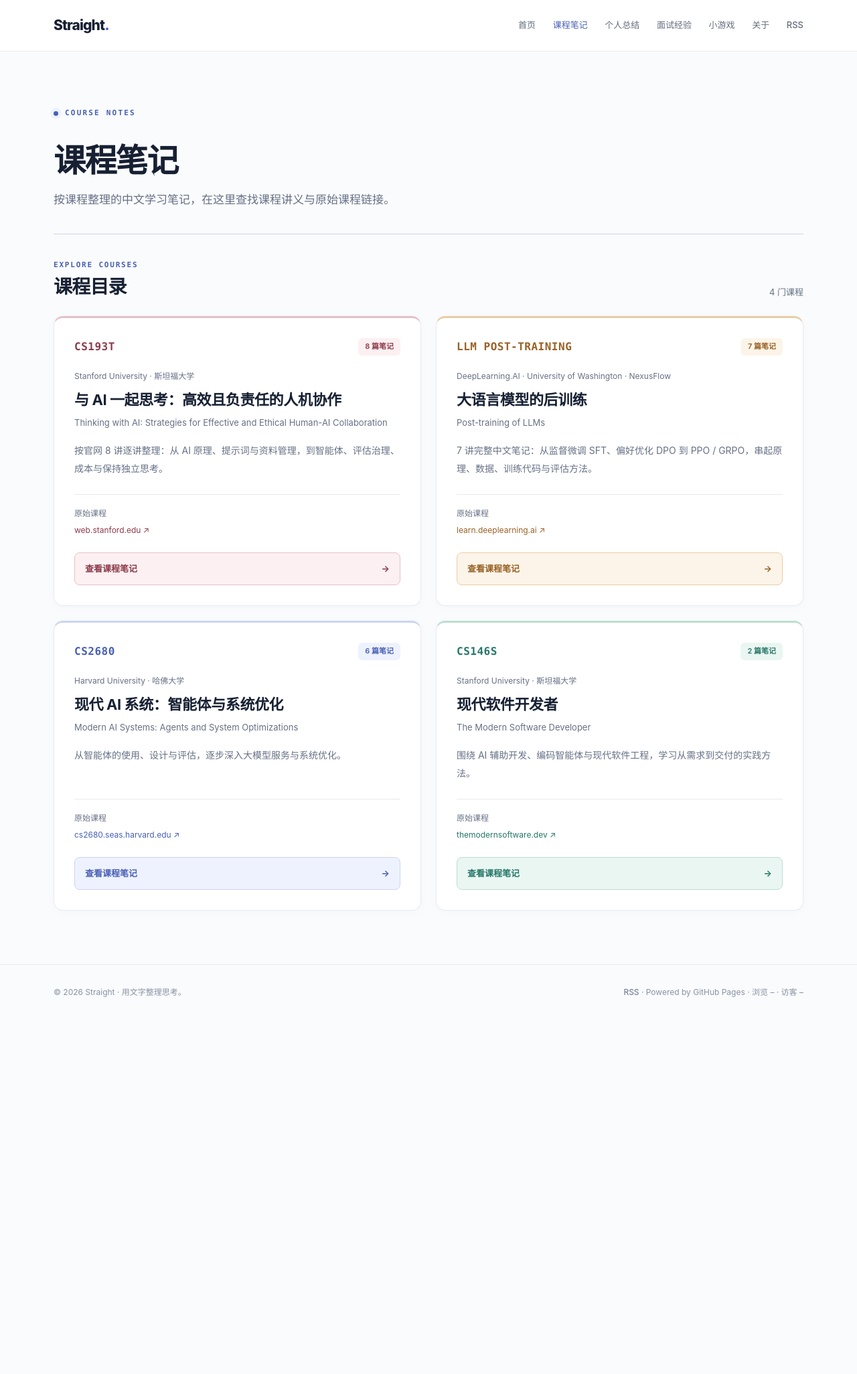
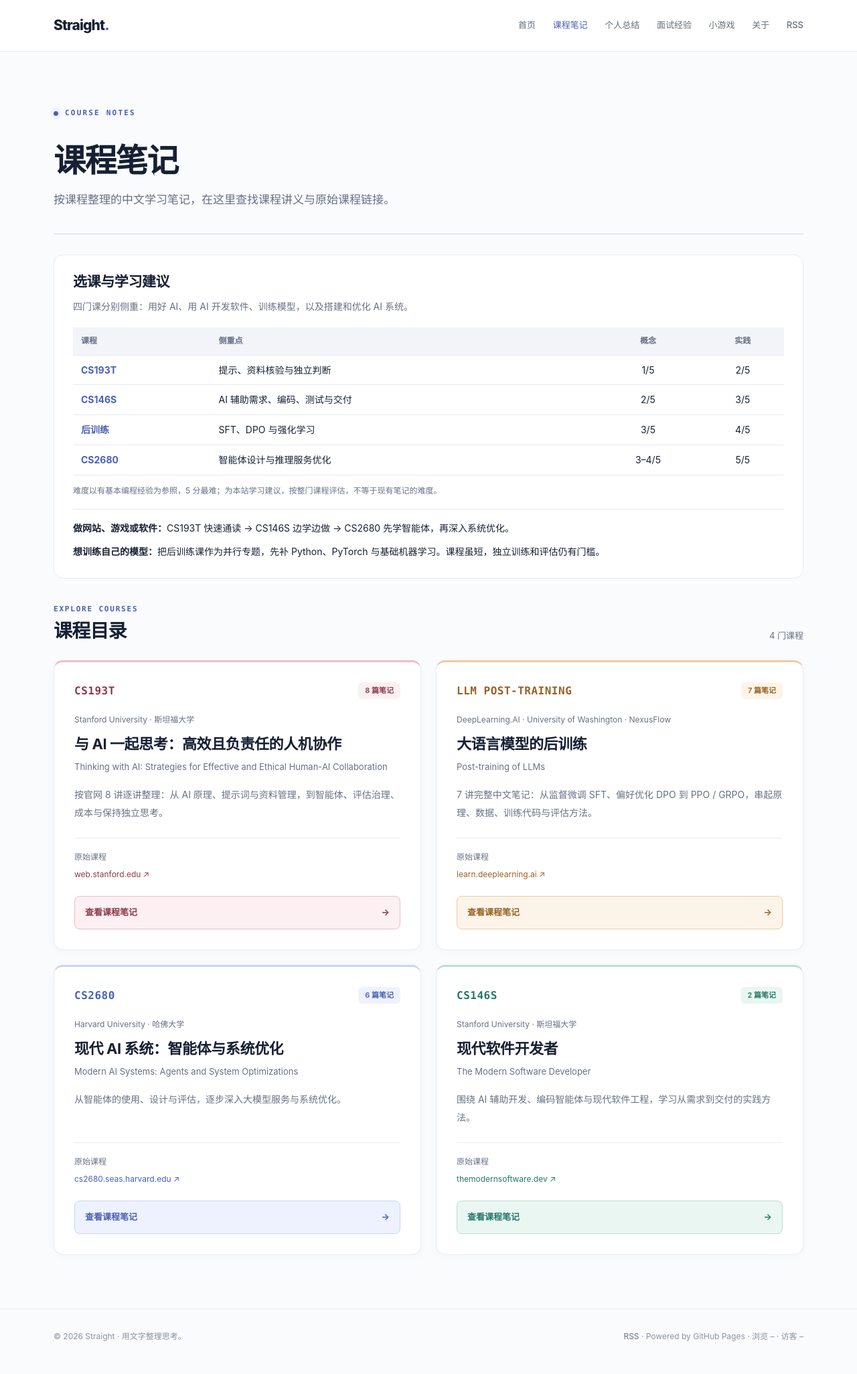
Before and after one commit to shuqingjinse/shuqingjinse.github.io, a Jekyll site: the page built from course-notes.html, in a window 1280 px wide. Shown: the whole page at 67% size. Built offline with Jekyll 4.4.1, drawn with Linux system fonts in a browser that asks for light colours; comment, search, counter and statistics services are not loaded; before the commit the page ends 1539 px from its top, so only the background shows below that.

Commit message:
Add concise course comparison and study paths to notes index

```diff
--- a/assets/css/course-notes.css
+++ b/assets/css/course-notes.css
@@ -1,4 +1,17 @@
 .course-directory-header{padding-bottom:34px}
+.course-guide{margin-top:30px;padding:25px 28px;border:1px solid var(--line);border-radius:14px;background:var(--surface)}
+.course-guide h2{margin:0 0 10px;font-size:21px;line-height:1.4;letter-spacing:-.4px}
+.course-guide-intro{margin:0 0 18px;color:var(--muted);font-size:14px;line-height:1.85}
+.course-guide-table{overflow-x:auto}
+.course-guide table{width:100%;border-collapse:collapse;font-size:14px;line-height:1.7}
+.course-guide th,.course-guide td{padding:10px 12px;border-bottom:1px solid var(--line);text-align:left}
+.course-guide thead th{background:#f2f4f9;color:var(--muted);font-size:12px;font-weight:600;white-space:nowrap}
+.course-guide tbody th{font-weight:650;white-space:nowrap}
+.course-guide th:nth-last-child(-n+2),.course-guide td:nth-last-child(-n+2){text-align:center;white-space:nowrap}
+.course-guide-note{margin:12px 0 0;font-size:12px;line-height:1.8;color:var(--muted)}
+.course-guide-path{margin-top:17px;padding-top:15px;border-top:1px solid var(--line)}
+.course-guide-path p{margin:0;font-size:14px;line-height:1.9}
+.course-guide-path p+p{margin-top:8px}
 .course-directory{padding:38px 0 80px}
 .course-directory-count{margin:0;color:var(--muted);font-size:13px;white-space:nowrap}
 .course-directory-grid{display:grid;grid-template-columns:repeat(2,minmax(0,1fr));gap:22px}
@@ -44,6 +57,10 @@
 .course-empty h3{margin:0 0 8px;font-size:19px}
 .course-empty p{margin:0;color:var(--muted);font-size:14px;line-height:1.9}
 @media(max-width:760px){
+  .course-guide{margin-top:24px;padding:21px 18px}
+  .course-guide h2{font-size:20px}
+  .course-guide th,.course-guide td{padding:9px 6px;font-size:12px}
+  .course-guide-intro,.course-guide-path p{font-size:13px}
   .course-directory{padding:28px 0 56px}
   .course-directory-grid{grid-template-columns:1fr;gap:17px}
   .course-catalog-card{padding:24px}
--- a/course-notes.html
+++ b/course-notes.html
@@ -10,6 +10,27 @@ permalink: /course-notes/
   <p class="eyebrow">COURSE NOTES</p>
   <h1>{{ page.title }}</h1>
   <p class="intro">{{ page.description }}</p>
+</section>
+
+<section class="course-guide" aria-labelledby="course-guide-title">
+  <h2 id="course-guide-title">选课与学习建议</h2>
+  <p class="course-guide-intro">四门课分别侧重：用好 AI、用 AI 开发软件、训练模型，以及搭建和优化 AI 系统。</p>
+  <div class="course-guide-table">
+    <table>
+      <thead><tr><th scope="col">课程</th><th scope="col">侧重点</th><th scope="col">概念</th><th scope="col">实践</th></tr></thead>
+      <tbody>
+        <tr><th scope="row"><a href="{{ '/course-notes/cs193t/' | relative_url }}">CS193T</a></th><td>提示、资料核验与独立判断</td><td>1/5</td><td>2/5</td></tr>
+        <tr><th scope="row"><a href="{{ '/course-notes/cs146s/' | relative_url }}">CS146S</a></th><td>AI 辅助需求、编码、测试与交付</td><td>2/5</td><td>3/5</td></tr>
+        <tr><th scope="row"><a href="{{ '/course-notes/post-training/' | relative_url }}">后训练</a></th><td>SFT、DPO 与强化学习</td><td>3/5</td><td>4/5</td></tr>
+        <tr><th scope="row"><a href="{{ '/course-notes/cs2680/' | relative_url }}">CS2680</a></th><td>智能体设计与推理服务优化</td><td>3–4/5</td><td>5/5</td></tr>
+      </tbody>
+    </table>
+  </div>
+  <p class="course-guide-note">难度以有基本编程经验为参照，5 分最难；为本站学习建议，按整门课程评估，不等于现有笔记的难度。</p>
+  <div class="course-guide-path">
+    <p><strong>做网站、游戏或软件：</strong>CS193T 快速通读 → CS146S 边学边做 → CS2680 先学智能体，再深入系统优化。</p>
+    <p><strong>想训练自己的模型：</strong>把后训练课作为并行专题，先补 Python、PyTorch 与基础机器学习。课程虽短，独立训练和评估仍有门槛。</p>
+  </div>
 </section>
 
 <section class="course-directory" aria-labelledby="course-directory-title">
```
